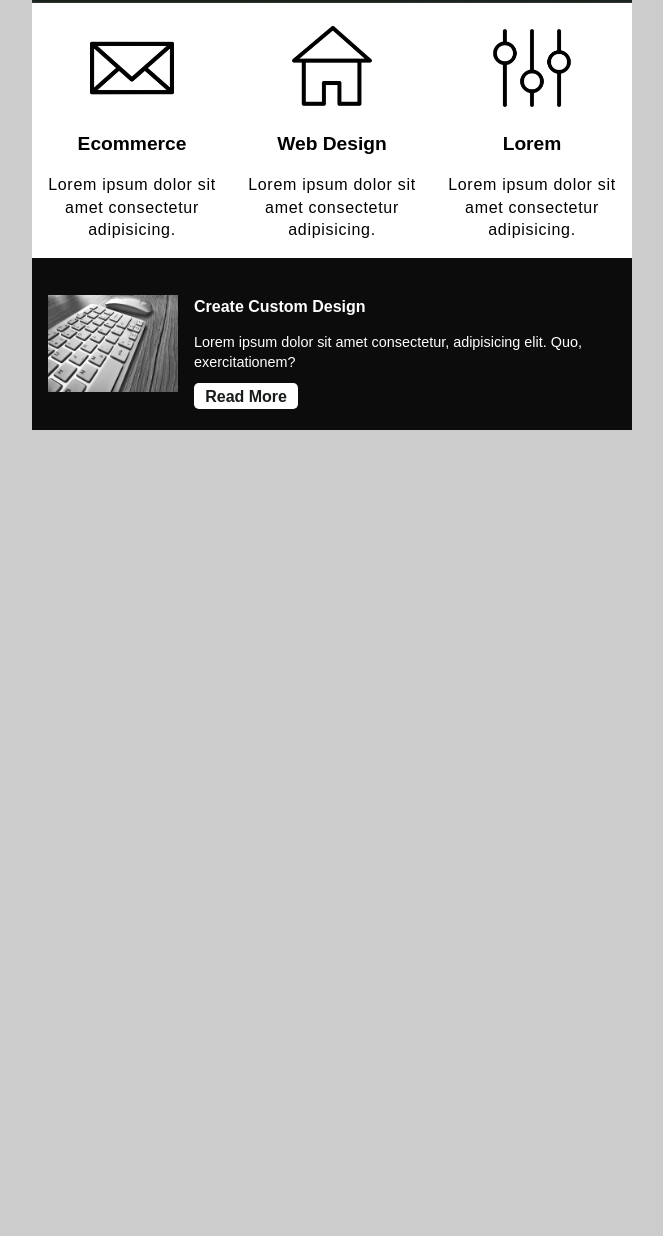
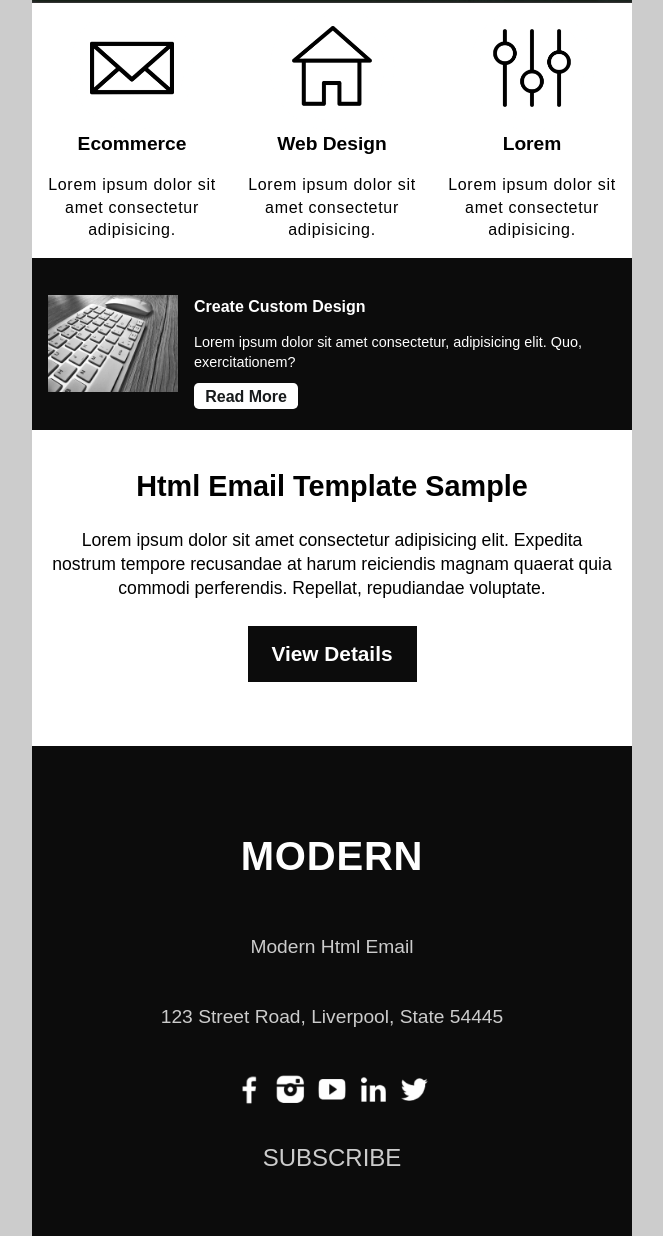
Before and after one commit to MariusZebrauskas/html-email, a plain HTML site: page index.html in a window 1280 px wide. Shown: the part 452-1688 px from the top of the page, without its empty margins (308-971 px from the left). Before the commit the page ends 882 px from the top, so only its background shows below. Drawn offline with Linux system fonts and the light colour scheme.

Commit message:
ready to test

```diff
--- a/index.html
+++ b/index.html
@@ -9,6 +9,9 @@
       body {
         margin: 0;
         background-color: #cccccc;
+      }
+      * {
+        font-family: sans-serif;
       }
       table {
         border-spacing: 0;
@@ -24,7 +27,6 @@
       }
 
       .main {
-        font-family: sans-serif;
         background-color: #ffffff;
         width: 100%;
         max-width: 600px;
@@ -76,6 +78,67 @@
         font-size: 0.9rem;
         line-height: 1.3rem;
         text-align: left;
+      }
+      .HTML-template h1 {
+        margin-top: 2.5rem;
+        margin-bottom: 0.5rem;
+        text-align: center;
+        font-size: 1.8rem;
+      }
+      .HTML-template p {
+        text-align: center;
+        line-height: 1.5rem;
+        font-size: 1.1rem;
+        padding: 0 1rem;
+      }
+
+      .HTML-template a {
+        background-color: #0c0c0c;
+        color: #ffffff;
+        padding: 1rem 1.5rem;
+        font-size: 1.3rem;
+        font-weight: bold;
+        display: flex;
+        justify-content: center;
+        align-items: center;
+        margin-bottom: 4rem;
+        margin-top: 0.5rem;
+      }
+      .footer {
+        background-color: #0c0c0c;
+        width: 100%;
+        color: #ffffff;
+        padding: 1rem;
+      }
+
+      .footer h2 {
+        font-size: 2.5rem;
+        letter-spacing: 0.05rem;
+        text-transform: uppercase;
+        margin-top: 4.5rem;
+      }
+      .footer-p1 {
+        margin-top: 1.5rem;
+        color: #cccccc;
+        font-size: 1.2rem;
+      }
+      .footer-p2 {
+        margin-top: 1.8rem;
+        color: #cccccc;
+        font-size: 1.2rem;
+		text-align: center;
+      }
+      .footer-img-wrapper {
+        margin-top: 1.5rem;
+      }
+      .footer-img-wrapper img {
+        width: 2.3rem;
+      }
+      .footer-subscribe {
+        color: #cccccc;
+        text-decoration: none;
+        font-size: 1.5rem;
+        margin: 2rem 0 3rem 0;
       }
 
       @media only screen and (max-width: 400px) {
@@ -232,7 +295,7 @@
       <!-- TWO COLUMN SECTION -->
       <tr>
         <td>
-          <table style="width: 100%; font-family: sans-serif">
+          <table style="width: 100%">
             <tr
               style="background: #0c0c0c; color: #ffffff"
               class="center position-midle media-on-mobile"
@@ -252,6 +315,7 @@
                     padding: 0.3rem 0.7rem;
                     border-radius: 0.3rem;
                     font-weight: bold;
+                    margin-bottom: 1rem;
                   "
                   >Read More</a
                 >
@@ -262,8 +326,46 @@
       </tr>
 
       <!-- TITLE, TEXT & BUTTON -->
+      <tr>
+        <td>
+          <table style="background-color: #ffffff" class="position-midle HTML-template">
+            <tr>
+              <td class="center-col">
+                <h1>Html Email Template Sample</h1>
+                <p>
+                  Lorem ipsum dolor sit amet consectetur adipisicing elit. Expedita nostrum tempore
+                  recusandae at harum reiciendis magnam quaerat quia commodi perferendis. Repellat,
+                  repudiandae voluptate.
+                </p>
+                <a href="https://www.developer-js.com/">View Details</a>
+              </td>
+            </tr>
+          </table>
+        </td>
+      </tr>
 
       <!-- FOOTER SECTION -->
+      <tr>
+        <td>
+          <table class="footer position-midle">
+            <tr>
+              <td class="center-col">
+                <h2>Modern</h2>
+                <p class="footer-p1">Modern Html Email</p>
+                <p class="footer-p2">123 Street Road, Liverpool, State 54445</p>
+                <div class="footer-img-wrapper">
+                  <img src="/img/white-facebook.png" alt="" />
+                  <img src="/img/white-instagram.png" alt="" />
+                  <img src="/img/white-youtube.png" alt="" />
+                  <img src="/img/white-linkedin.png" alt="" />
+                  <img src="/img/white-twitter.png" alt="" />
+                </div>
+                <a class="footer-subscribe" href="https://www.developer-js.com/">SUBSCRIBE</a>
+              </td>
+            </tr>
+          </table>
+        </td>
+      </tr>
     </table>
   </body>
 </html>
```
